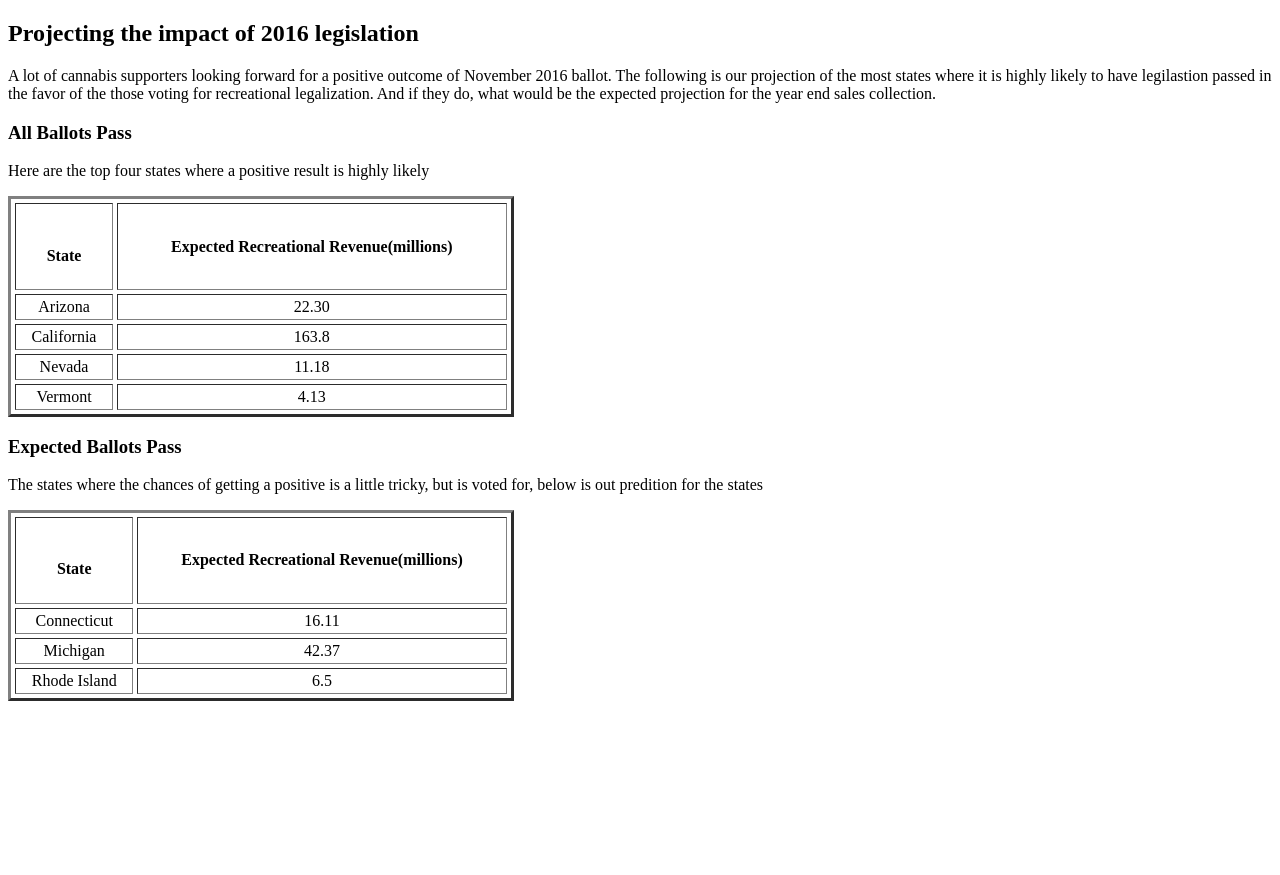
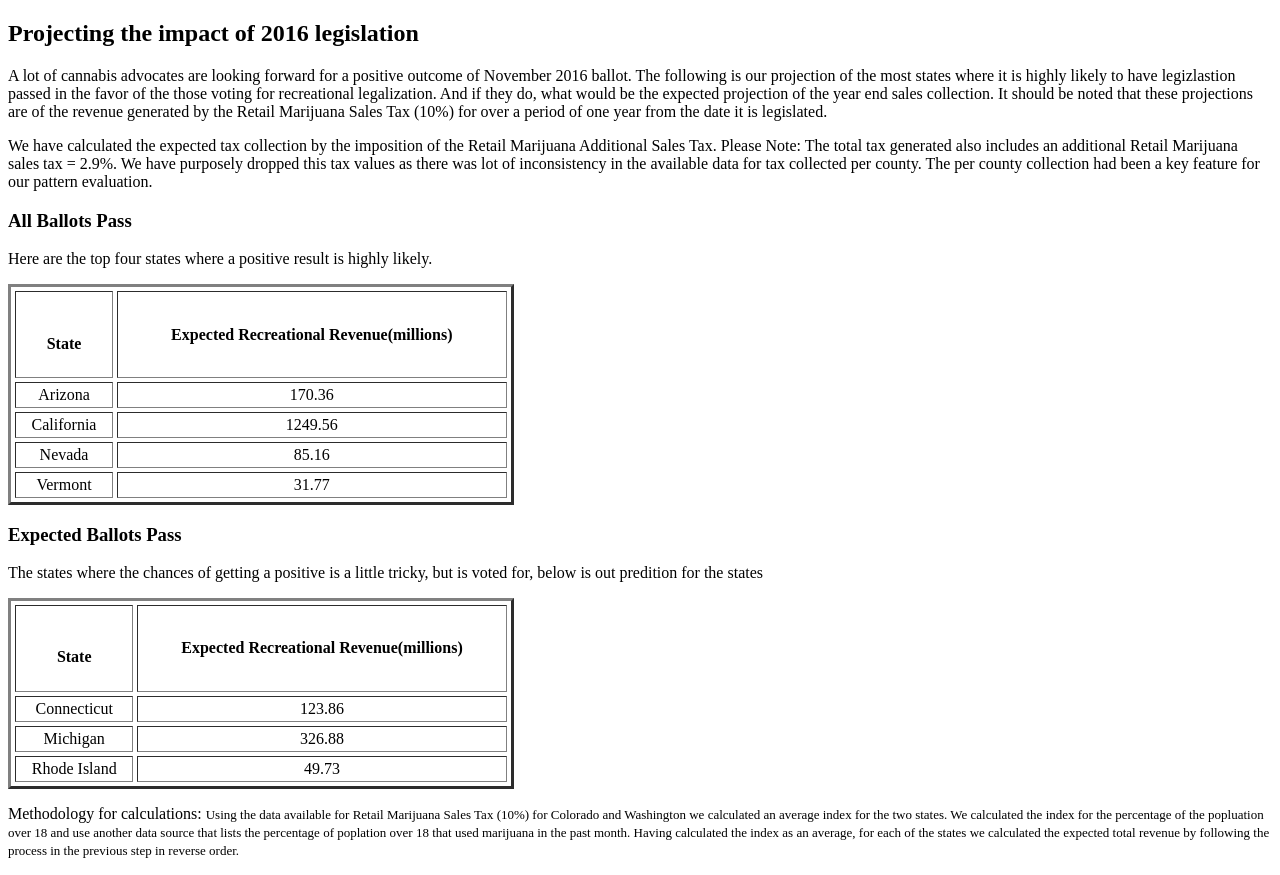
Before and after one commit to dgreenfi/streams-project, a Flask app: template templates/projection.html in a window 1280 px wide. Before the commit the page ends 701 px from the top, so only its background shows below. Run offline with Flask 2, Linux system fonts and the light colour scheme; the template is opened without the code that fills it, so the values that code supplies are empty; parts of the project's set-up code (start-up, migrations or seed data) failed here and were passed over; some libraries are stand-ins or nearby versions.

Commit message:
adding projection again

```diff
--- a/templates/projection.html
+++ b/templates/projection.html
@@ -1,24 +1,24 @@
 <!DOCTYPE html>
 <html>
   <head>
-    <style>
-      #map {
-        width: 500px;
-        height: 400px;
-      }
-    </style>
   </head>
-  <script src="https://maps.googleapis.com/maps/api/js?callback=initMap"
-        async defer></script>
+
   <body>
 
 <div class="row">
 <h2>Projecting the impact of 2016 legislation</h2>
 <p>
-  A lot of cannabis supporters looking forward for a positive outcome of November 2016 ballot. The following is our projection of the most states where it is highly likely to have legilastion passed in the favor of the those voting for recreational legalization. And if they do, what would be the expected projection for the year end sales collection.
+  A lot of cannabis advocates are looking forward for a positive outcome of November 2016 ballot. The following is our projection of the most states
+  where it is highly likely to have legizlastion passed in the favor of the those voting for recreational legalization.
+  And if they do, what would be the expected projection of the year end sales collection. It should be noted that these projections are of the revenue generated by the Retail Marijuana Sales Tax (10%) for over a period of one year from the date it is legislated.
+
 </p>
+<p>We have calculated the expected tax collection
+                          by the imposition of the Retail Marijuana Additional Sales Tax. Please Note: The total tax generated also includes an additional Retail Marijuana
+                          sales tax = 2.9%. We  have purposely dropped this tax values as there was lot of inconsistency in the available data for tax collected
+                          per county. The per county collection had been a key feature for our pattern evaluation.</p>
                           <h3> All Ballots Pass</h3>
-                          <p> Here are the top four states where a positive result is highly likely </p>
+                          <p> Here are the top four states where a positive result is highly likely. </p>
                               <table border="3" width="40%" cellpadding="3" cellspacing="4" style="center">
                                     <tr>
                                       <th ><br><h4>State</h4></th>
@@ -26,19 +26,19 @@
                                     </tr>
                                     <tr>
                                       <td align="center">Arizona</td>
-                                      <td align="center">22.30</td>
+                                      <td align="center">170.36</td>
                                     </tr>
                                     <tr>
                                       <td align="center">California</td>
-                                      <td align="center">163.8</td>
+                                      <td align="center">1249.56</td>
                                     </tr>
                                     <tr>
                                       <td align="center">Nevada</td>
-                                      <td align="center">11.18</td>
+                                      <td align="center">85.16</td>
                                     </tr>
                                     <tr>
                                       <td align="center">Vermont</td>
-                                      <td align="center">4.13</td>
+                                      <td align="center">31.77</td>
                                     </tr>
                                   </table>
                             </div>
@@ -52,18 +52,23 @@
                                     </tr>
                                     <tr>
                                       <td align="center">Connecticut</td>
-                                      <td align="center">16.11</td>
+                                      <td align="center">123.86</td>
                                     </tr>
                                     <tr>
                                       <td align="center">Michigan</td>
-                                      <td align="center">42.37</td>
+                                      <td align="center">326.88</td>
                                     </tr>
                                     <tr>
                                       <td align="center">Rhode Island</td>
-                                      <td align="center">6.5</td>
+                                      <td align="center">49.73</td>
                                     </tr>
                                   </table>
                                   </div>
     </div>
+	<div>
+	<p><font size="3">Methodology for calculations:</font>
+  <font size="2">Using the data available for Retail Marijuana Sales Tax (10%) for Colorado and Washington we calculated an average index for the two states. We calculated the index for the percentage of the popluation over 18 and use another data source that lists the percentage of poplation over 18 that used marijuana in the past month. Having calculated the index as an average, for each of the states we calculated the expected total revenue by following the process in the previous step in reverse order.</font>
+	</p>
+	</div>
   </body>
 </html>
```
